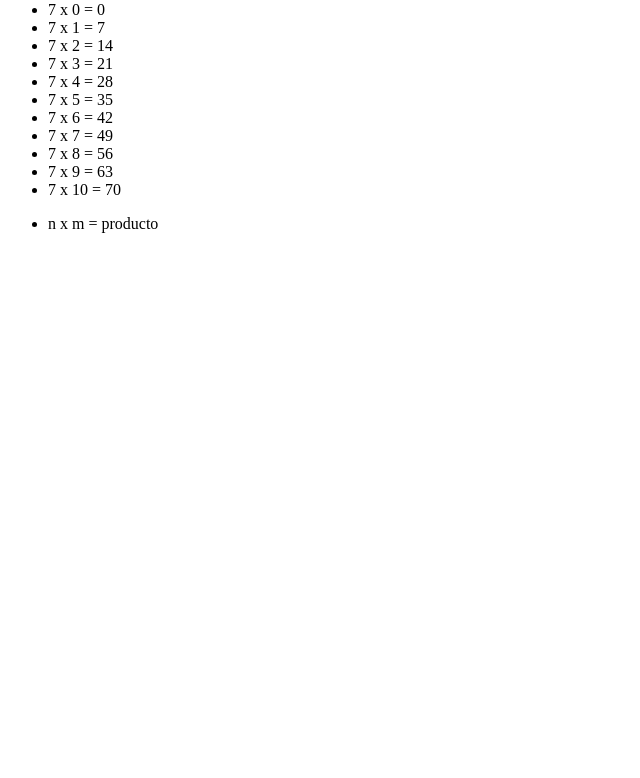
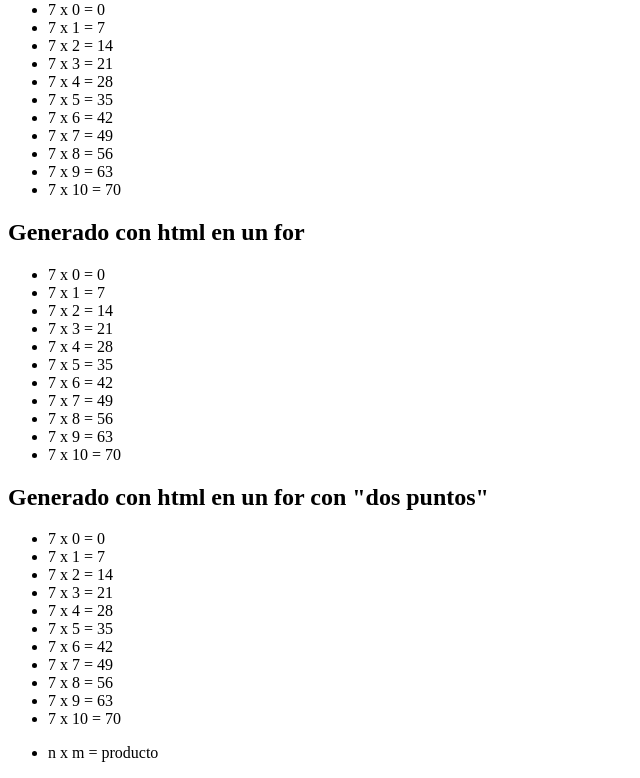
Before and after one commit to jllopezalvarez-profesor/DA2D1E-DWES-AD-DAW-DIG-25-26, a PHP site: page /Ejercicio01.php in a window 1280 px wide. Shown: the part 126-904 px from the top of the page, without its empty margins (0-640 px from the left). Before the commit the page ends 359 px from the top, so only its background shows below. Run offline with PHP 8.4, Linux system fonts and the light colour scheme.

Commit message:
Ejercicio PHP

```diff
--- a/PHP/Ejercicios/Ejercicio01.php
+++ b/PHP/Ejercicios/Ejercicio01.php
@@ -18,12 +18,29 @@
         for ($otroNumero = 0; $otroNumero <= 10; $otroNumero++) {
             $producto = $numero * $otroNumero;
             echo "<li>{$numero} x {$otroNumero} = {$producto}</li>";
+            // echo "<li>" . $numero . " x " . $otroNumero . " = " . $producto . "</li>";
         }
-
-
         ?>
     </ul>
 
+    <h2>Generado con html en un for</h2>
+    <ul>
+        <?php
+        for ($otroNumero = 0; $otroNumero <= 10; $otroNumero++) { ?>
+            <li><?php echo $numero ?> x
+                <?php echo $otroNumero ?> =
+                <?php echo $numero * $otroNumero ?></li>
+        <?php
+        }
+        ?>
+    </ul>
+
+    <h2>Generado con html en un for con "dos puntos"</h2>
+    <ul>
+        <?php for ($otroNumero = 0; $otroNumero <= 10; $otroNumero++): ?>
+            <li><?php echo $numero ?> x <?php echo $otroNumero ?> = <?php echo $numero * $otroNumero ?></li>
+        <?php endfor ?>
+    </ul>
 
 
 
```
